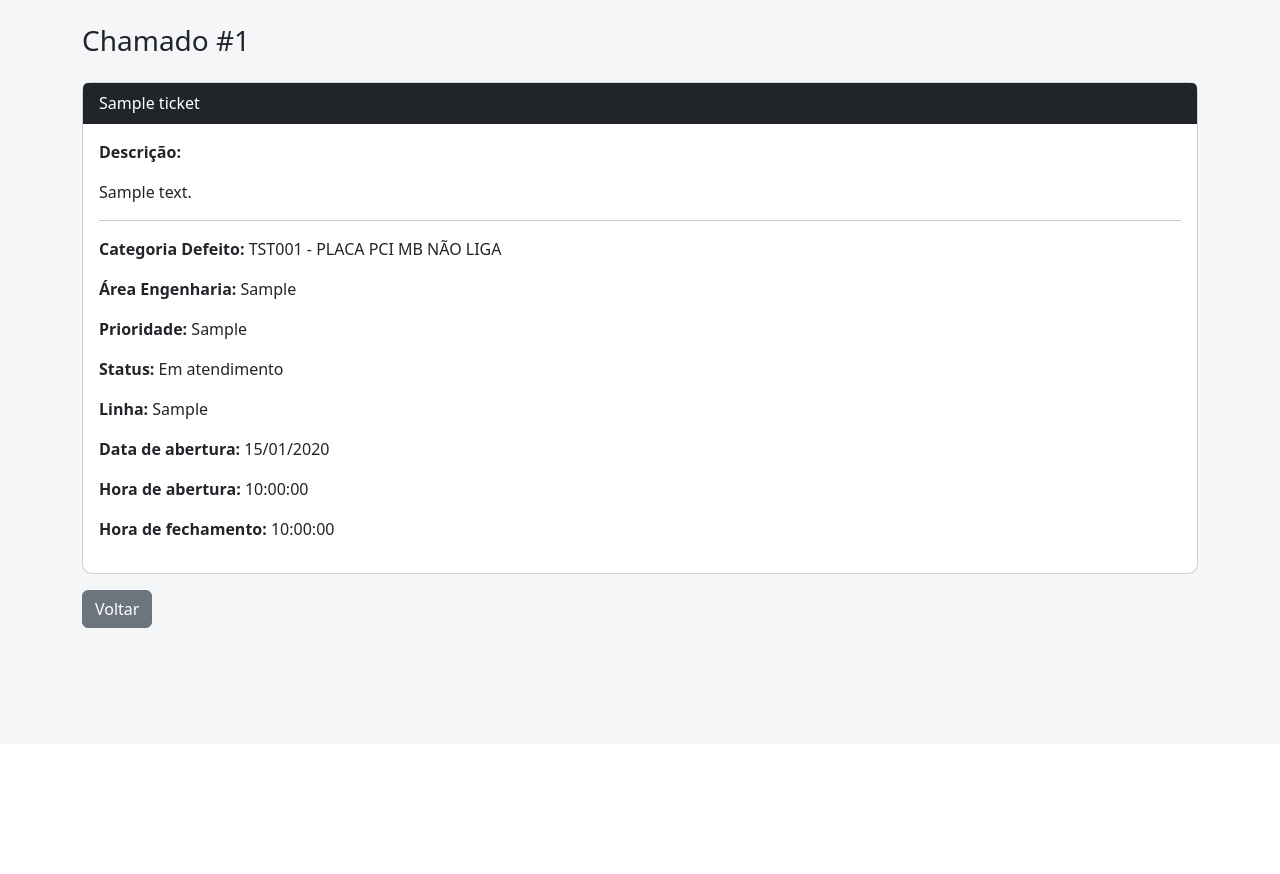
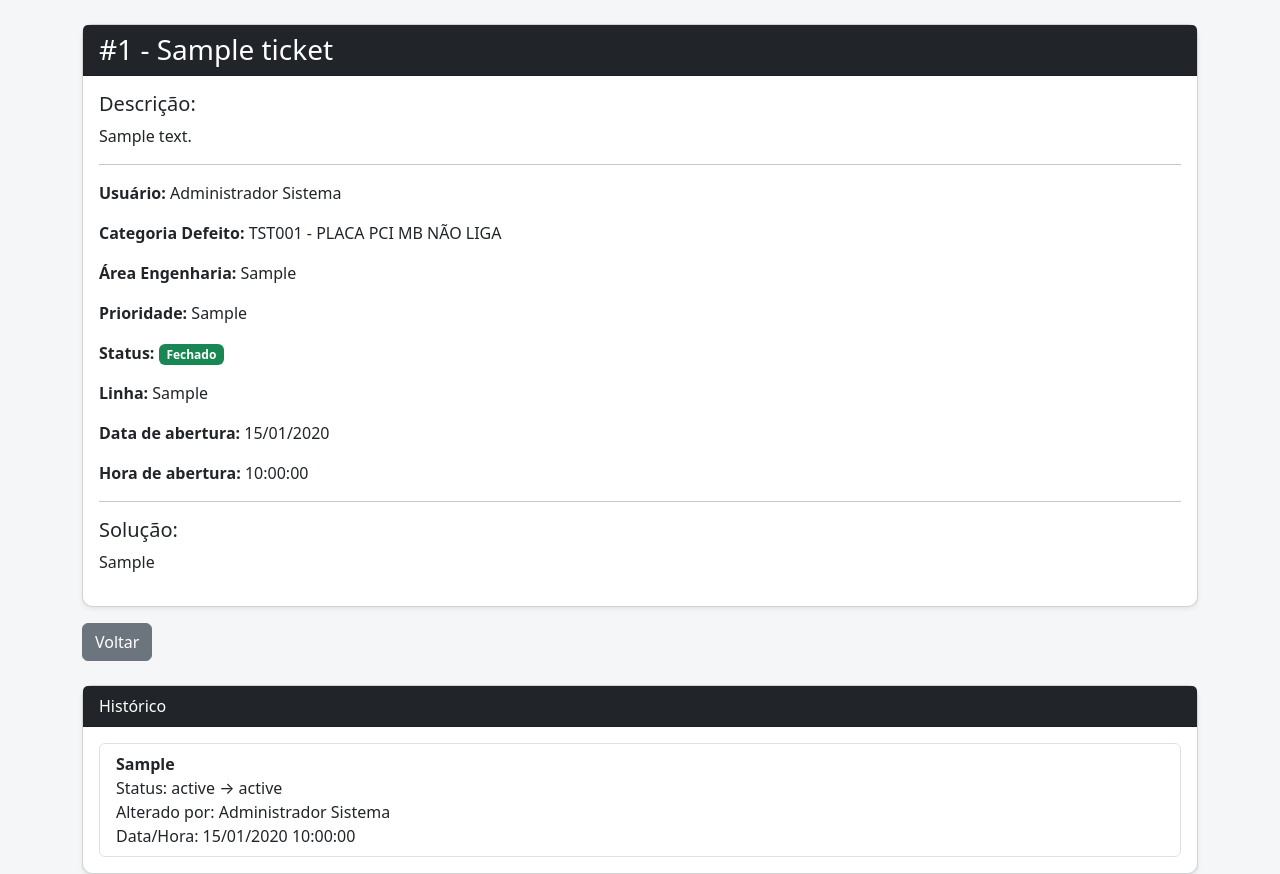
Before and after one commit to filipecrysthian/helpdesk-engenharia, a Flask app: page /tickets/1 in a window 1280 px wide. Shown: the part 56-930 px from the top of the page. Before the commit the page ends 684 px from the top, so only its background shows below. Run offline with Flask 3, Linux system fonts and the light colour scheme; a user stored in the database is signed in; tables that the repository leaves empty hold one stand-in row (values such as "Sample post"); some libraries are stand-ins or nearby versions.

Commit message:
Funcionalidade fechar chamado implementada

```diff
--- a/app.py
+++ b/app.py
@@ -70,6 +70,20 @@ class Ticket(db.Model):
     created_at = db.Column(db.DateTime, default=datetime.now)
     updated_at = db.Column(db.DateTime, default=datetime.now)
     closed_at = db.Column(db.DateTime, nullable=True)
+    solution = db.Column(db.Text, nullable=True)
+
+
+class TicketHistory(db.Model):
+    id = db.Column(db.Integer, primary_key=True)
+    ticket_id = db.Column(db.Integer, db.ForeignKey("ticket.id"), nullable=False)
+    user_id = db.Column(db.Integer, db.ForeignKey("user.id"), nullable=False)
+    old_status = db.Column(db.String(30), nullable=True)
+    new_status = db.Column(db.String(30), nullable=False)
+    action = db.Column(db.String(100), nullable=False)
+    created_at = db.Column(db.DateTime, default=datetime.now)
+
+    ticket = db.relationship("Ticket", backref="history")
+    user = db.relationship("User")
 
 
 @login_manager.user_loader
@@ -252,11 +266,49 @@ def ticket_new():
     return render_template("ticket_new.html", defect_categories=defect_categories)
 
 
-@app.route("/tickets/<int:ticket_id>")
+@app.route("/tickets/<int:ticket_id>", methods=["GET", "POST"])
 @login_required
 def ticket_detail(ticket_id):
     ticket = Ticket.query.get_or_404(ticket_id)
-    return render_template("ticket_detail.html", ticket=ticket)
+
+    creator = User.query.get(ticket.created_by)
+
+    if request.method == "POST":
+        solution = request.form.get("solution")
+
+        if not solution or not solution.strip():
+            flash("Informe a solução antes de fechar o chamado.", "danger")
+            return redirect(url_for("ticket_detail", ticket_id=ticket.id))
+
+        old_status = ticket.status
+
+        ticket.status = "Fechado"
+        ticket.solution = solution.strip()
+        ticket.closed_at = datetime.now()
+        ticket.updated_at = datetime.now()
+
+        history = TicketHistory(
+            ticket_id=ticket.id,
+            user_id=current_user.id,
+            old_status=old_status,
+            new_status="Fechado",
+            action="Chamado fechado"
+        )
+
+        db.session.add(history)
+        db.session.commit()
+
+        flash("Chamado fechado com sucesso!", "success")
+        return redirect(url_for("ticket_detail", ticket_id=ticket.id))
+
+    histories = TicketHistory.query.filter_by(ticket_id=ticket.id).order_by(TicketHistory.created_at.desc()).all()
+
+    return render_template(
+        "ticket_detail.html",
+        ticket=ticket,
+        creator=creator,
+        histories=histories
+    )
 
 
 @app.route("/admin/defects", methods=["GET", "POST"])
--- a/templates/ticket_detail.html
+++ b/templates/ticket_detail.html
@@ -2,19 +2,26 @@
 
 {% block content %}
 
-<h3>Chamado #{{ ticket.id }}</h3>
+<div class="card shadow-sm">
 
-<div class="card mt-4">
     <div class="card-header bg-dark text-white">
-        {{ ticket.title }}
+        <h3 class="mb-0">#{{ ticket.id }} - {{ ticket.title }}</h3>
     </div>
 
     <div class="card-body">
 
-        <p><strong>Descrição:</strong></p>
-        <p>{{ ticket.description }}</p>
+        <h5>Descrição:</h5>
+        <p>{{ ticket.description if ticket.description else "-" }}</p>
 
         <hr>
+
+        <p><strong>Usuário:</strong>
+            {% if creator %}
+            {{ creator.first_name }} {{ creator.last_name }}
+            {% else %}
+            -
+            {% endif %}
+        </p>
 
         <p>
             <strong>Categoria Defeito:</strong>
@@ -27,25 +34,91 @@
 
         <p><strong>Área Engenharia:</strong> {{ ticket.category }}</p>
         <p><strong>Prioridade:</strong> {{ ticket.priority }}</p>
-        <p><strong>Status:</strong> {{ ticket.status }}</p>
+
+        <p>
+            <strong>Status:</strong>
+            {% if ticket.status == "Aberto" %}
+            <span class="badge bg-warning text-dark">Aberto</span>
+            {% else %}
+            <span class="badge bg-success">Fechado</span>
+            {% endif %}
+        </p>
+
         <p><strong>Linha:</strong> {{ ticket.station }}</p>
         <p><strong>Data de abertura:</strong> {{ ticket.created_at.strftime('%d/%m/%Y') }}</p>
         <p><strong>Hora de abertura:</strong> {{ ticket.created_at.strftime('%H:%M:%S') }}</p>
 
-        <p>
-            <strong>Hora de fechamento:</strong>
-            {% if ticket.closed_at %}
-            {{ ticket.closed_at.strftime('%H:%M:%S') }}
-            {% else %}
-            -
-            {% endif %}
-        </p>
+        {% if ticket.solution %}
+        <hr>
+        <h5>Solução:</h5>
+        <p>{{ ticket.solution }}</p>
+        {% endif %}
 
     </div>
 </div>
 
 <div class="mt-3">
     <a href="{{ url_for('tickets') }}" class="btn btn-secondary">Voltar</a>
+
+    {% if ticket.status == "Aberto" %}
+    <button class="btn btn-success" type="button" data-bs-toggle="collapse" data-bs-target="#solutionBox">
+        Solução
+    </button>
+    {% endif %}
+</div>
+
+{% if ticket.status == "Aberto" %}
+<div class="collapse mt-3" id="solutionBox">
+    <div class="card shadow-sm">
+        <div class="card-header bg-success text-white">
+            Fechar chamado
+        </div>
+
+        <div class="card-body">
+            <form method="POST">
+                <div class="mb-3">
+                    <label class="form-label">Descreva a solução aplicada</label>
+                    <textarea name="solution" class="form-control" rows="5" required></textarea>
+                </div>
+
+                <button type="submit" class="btn btn-success">
+                    Fechar Chamado
+                </button>
+            </form>
+        </div>
+    </div>
+</div>
+{% endif %}
+
+<div class="card shadow-sm mt-4">
+    <div class="card-header bg-dark text-white">
+        Histórico
+    </div>
+
+    <div class="card-body">
+
+        {% if histories %}
+        <ul class="list-group">
+            {% for item in histories %}
+            <li class="list-group-item">
+                <strong>{{ item.action }}</strong><br>
+                Status: {{ item.old_status }} → {{ item.new_status }}<br>
+                Alterado por:
+                {% if item.user %}
+                {{ item.user.first_name }} {{ item.user.last_name }}
+                {% else %}
+                -
+                {% endif %}
+                <br>
+                Data/Hora: {{ item.created_at.strftime('%d/%m/%Y %H:%M:%S') }}
+            </li>
+            {% endfor %}
+        </ul>
+        {% else %}
+        <p class="text-muted mb-0">Nenhuma alteração registrada.</p>
+        {% endif %}
+
+    </div>
 </div>
 
 {% endblock %}
```
Also changed, not shown: templates/tickets.html (+7 -4 lines).
